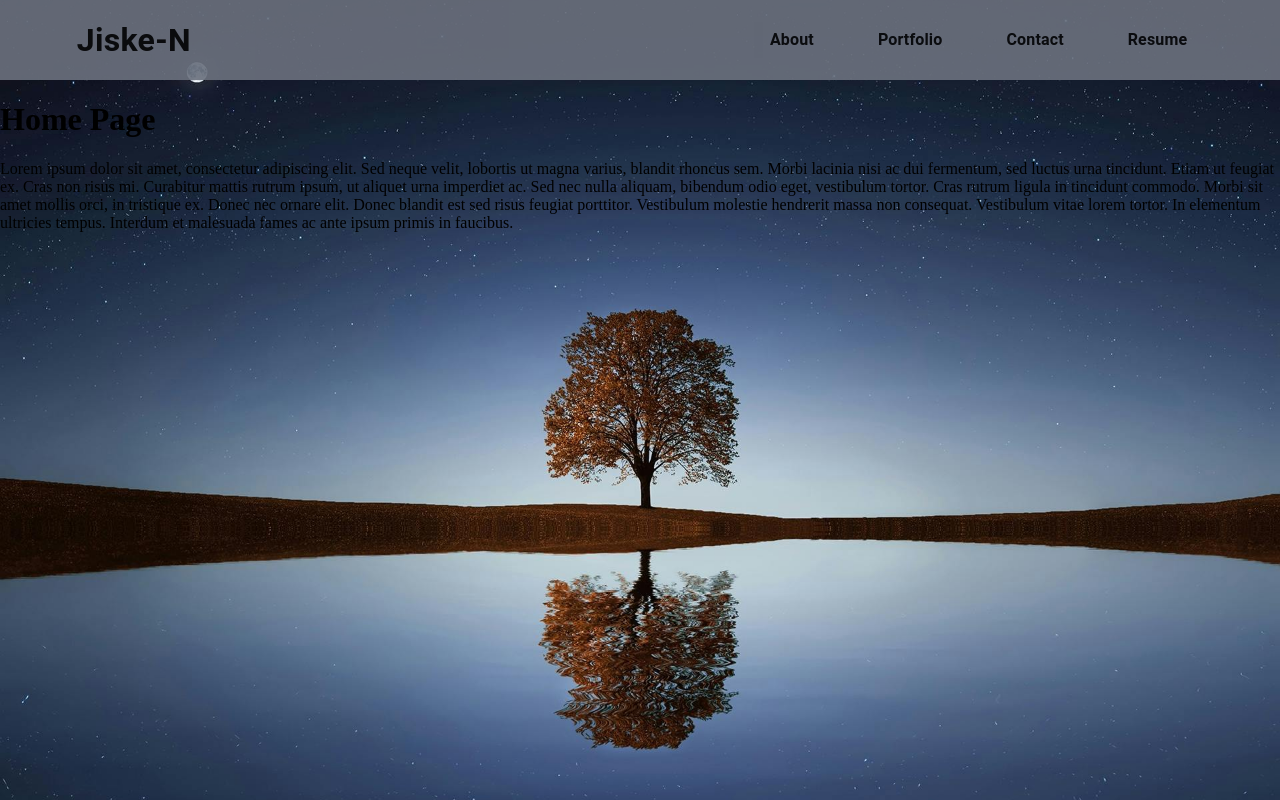
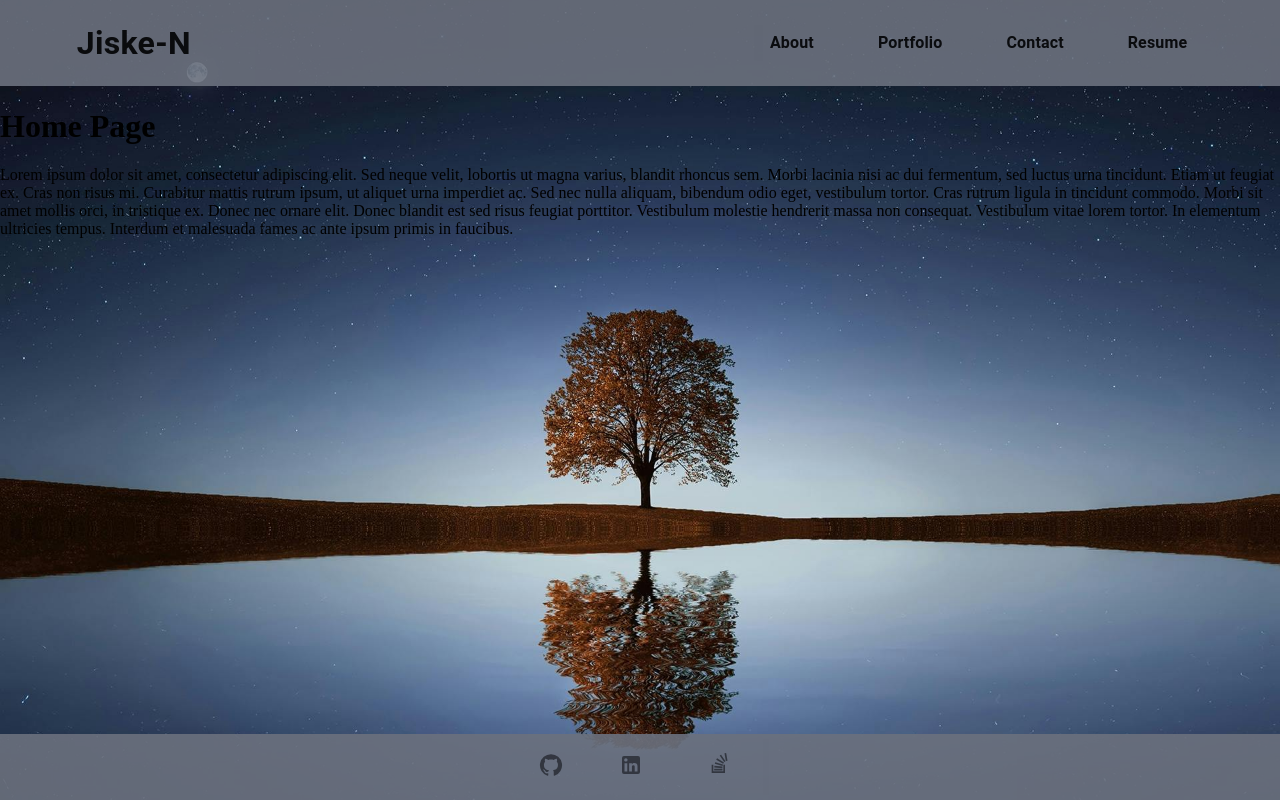
Before and after one commit to Jiske-N/webAppPortfolio, a React (Vite) app in the folder client/: page / in a window 1280 px wide. Built offline with nearby package versions, Linux system fonts and the light colour scheme.

Commit message:
src/components/Footer component

```diff
--- a/client/src/App.jsx
+++ b/client/src/App.jsx
@@ -1,5 +1,6 @@
 import { Outlet } from "react-router-dom";
 import Navigation from "./components/Navigation";
+import Footer from "./components/Footer";
 
 function App() {
     return (
@@ -8,6 +9,7 @@ function App() {
             <main className="mx-3">
                 <Outlet />
             </main>
+            <Footer />
         </>
     );
 }
--- a/client/src/components/Footer.jsx
+++ b/client/src/components/Footer.jsx
@@ -0,0 +1,69 @@
+import * as React from "react";
+import BottomNavigation from "@mui/material/BottomNavigation";
+import BottomNavigationAction from "@mui/material/BottomNavigationAction";
+import FlexStyling from "./FlexStyling";
+
+// icon imports
+import GitHubIcon from "@mui/icons-material/GitHub";
+import LinkedInIcon from "@mui/icons-material/LinkedIn";
+import { SvgIcon } from "@mui/material";
+
+// no media queries necessary as it functions on all modern mobile sizes
+const Footer = () => {
+    const [value, setValue] = React.useState(0);
+    const handleChange = (event, newValue) => {
+        setValue(newValue);
+    };
+
+    // svg image for stackoverflow
+    const StackOverflowIcon = (
+        <SvgIcon fontSize="small">
+            <path d="M15 21h-10v-2h10v2zm6-11.665l-1.621-9.335-1.993.346 1.62 9.335 1.994-.346zm-5.964 6.937l-9.746-.975-.186 2.016 9.755.879.177-1.92zm.538-2.587l-9.276-2.608-.526 1.954 9.306 2.5.496-1.846zm1.204-2.413l-8.297-4.864-1.029 1.743 8.298 4.865 1.028-1.744zm1.866-1.467l-5.339-7.829-1.672 1.14 5.339 7.829 1.672-1.14zm-2.644 4.195v8h-12v-8h-2v10h16v-10h-2z" />
+        </SvgIcon>
+    );
+
+    return (
+        <FlexStyling
+            padding="0.3rem 6%"
+            position="absolute"
+            left="0"
+            bottom="0"
+            right="0"
+            // justify content wrapped in style to override default property
+            style={{ justifyContent: "center" }}
+        >
+            <BottomNavigation
+                sx={{
+                    backgroundColor: "#6B717E",
+                    opacity: 0.9,
+                }}
+                value={value}
+                onChange={handleChange}
+            >
+                <a href="https://github.com/Jiske-N/">
+                    <BottomNavigationAction
+                        label="GitHub"
+                        value="github"
+                        icon={<GitHubIcon />}
+                    />
+                </a>
+                <a href="https://au.linkedin.com">
+                    <BottomNavigationAction
+                        label="LinkedIn"
+                        value="linkedin"
+                        icon={<LinkedInIcon />}
+                    />
+                </a>
+                <a href="https://stackoverflow.com">
+                    <BottomNavigationAction
+                        label="stackoverflow"
+                        value="stackoverflow"
+                        icon={StackOverflowIcon}
+                    />
+                </a>
+            </BottomNavigation>
+        </FlexStyling>
+    );
+};
+
+export default Footer;
--- a/client/src/components/Navigation.jsx
+++ b/client/src/components/Navigation.jsx
@@ -5,7 +5,7 @@ import MenuOpenIcon from "@mui/icons-material/MenuOpen";
 import { useLocation, useNavigate, Link } from "react-router-dom";
 import FlexStyling from "./FlexStyling";
 
-const Navbar = () => {
+const Navigation = () => {
     const [isMobileMenuToggled, setIsMobileMenuToggled] = useState(false);
     const navigate = useNavigate();
     const isNonMobileScreens = useMediaQuery("(min-width: 1000px");
@@ -20,7 +20,7 @@ const Navbar = () => {
     };
 
     return (
-        <FlexStyling padding="1rem 6%">
+        <FlexStyling padding="1.2rem 6%">
             <FlexStyling gap="1.75rem">
                 <Typography
                     fontWeight="bold"
@@ -221,4 +221,4 @@ const Navbar = () => {
     );
 };
 
-export default Navbar;
+export default Navigation;
```
